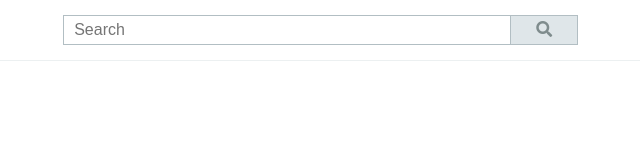
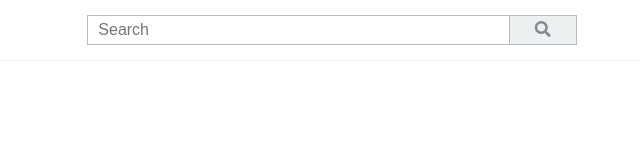
Before and after one commit to bojana12/youtube-homepage, a website: page index.html in a window 1280 px wide. Shown: the top 160 px of the page, 308-948 px from the left. Drawn offline with nearby package versions, Linux system fonts and the light colour scheme.

Commit message:
Center input field

```diff
--- a/style.css
+++ b/style.css
@@ -26,10 +26,10 @@ svg.youtube-icon {
 
 .search-form {
   position: absolute;
-  display: inline-block;
+  display: flex;
+  justify-content: center;
   top: 25%;
   width: 100%;
-  left: 29%;
 }
 
 input {
@@ -38,16 +38,16 @@ input {
   color: #bdc3c7;
   border: 1px solid #b2bec3;
   font-family: Arial, Helvetica, sans-serif;
-  width: 35%;
+  width: 33%;
+  max-width: 562px;
 }
 
 .search-button {
   display: inline-block;
   height: 30px;
-  margin-left: -4px;
   padding: 0 25px 0 25px;
   color: #7f8c8d;
-  background-color: #dfe6e9;
+  background-color: #ecf0f1;
   border: 1px solid #b2bec3;
   border-left: none;
 }
```
